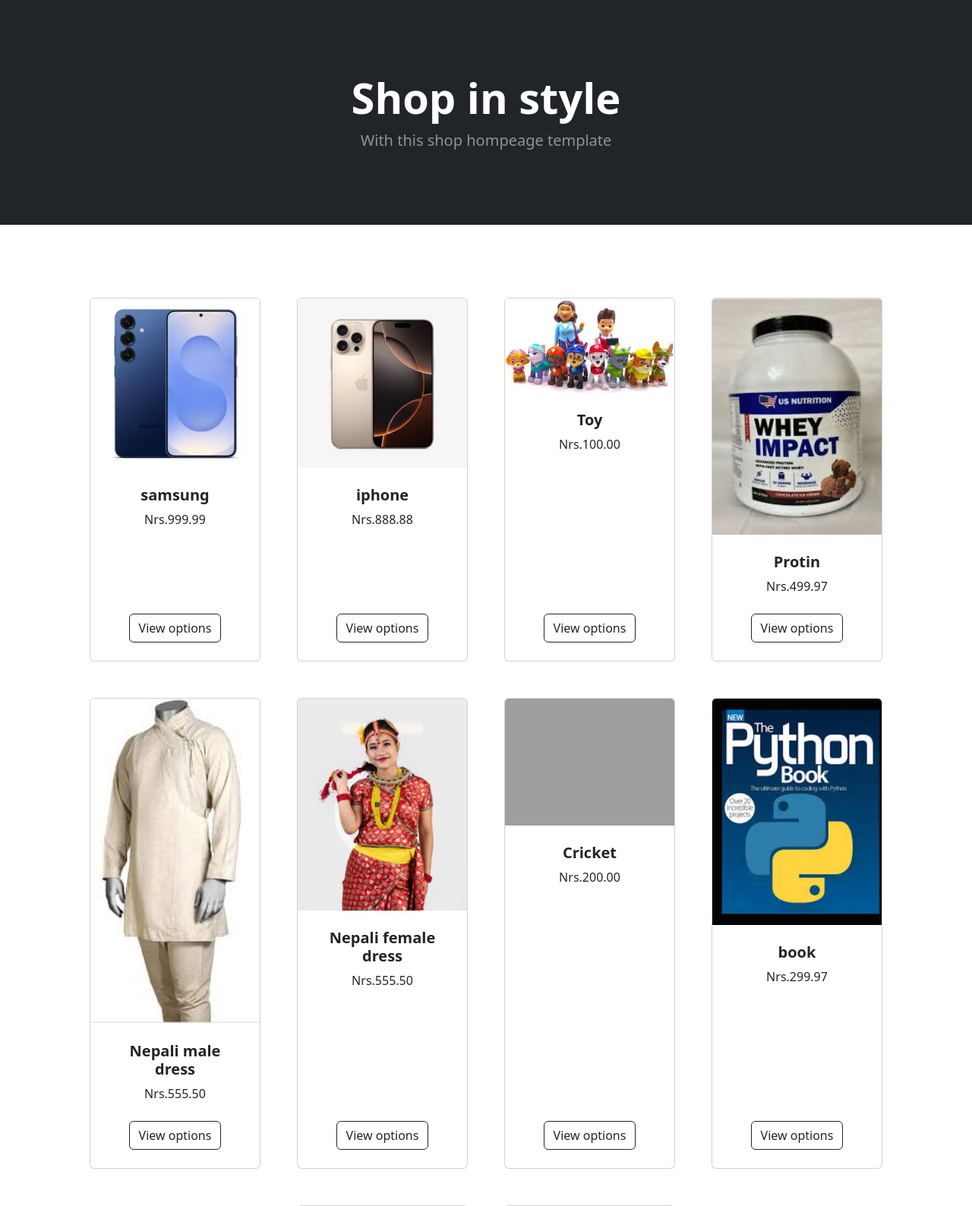
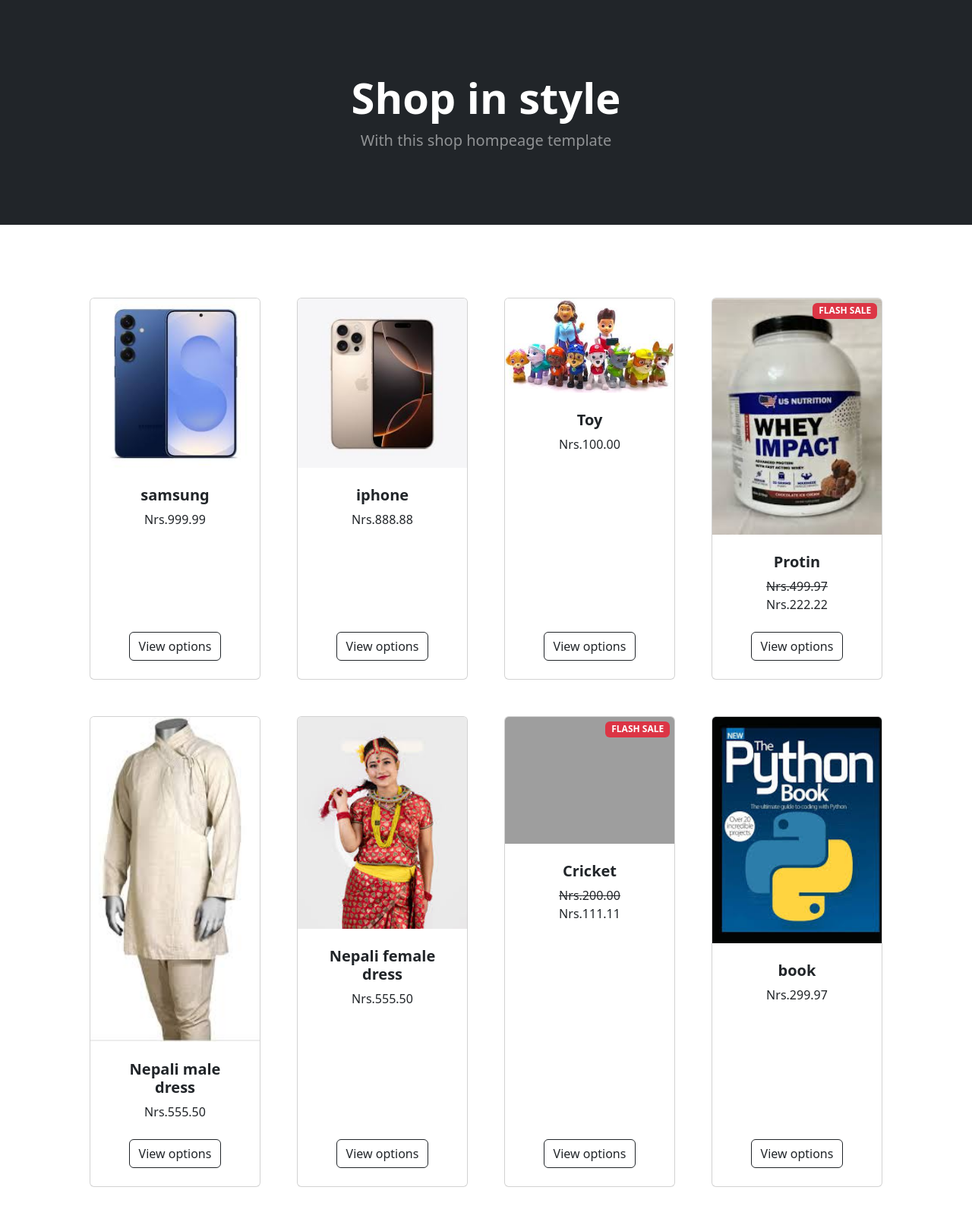
Before and after one commit to Prayush333/xyz-errr, a Django app: page / in a window 1280 px wide. Shown: the part 57-1645 px from the top of the page at 76% size. Run offline with Django 5.2, Linux system fonts and the light colour scheme; data comes from the database, SQL or seed files in the repository; both versions use the stored data as it was after the commit; some libraries are stand-ins or nearby versions; grey boxes are pictures that could not be loaded.

Commit message:
add sale and sale price

```diff
--- a/templates/home.html
+++ b/templates/home.html
@@ -60,6 +60,33 @@
 
 
                     {% for product in products %}
+                    {% if product.is_sale %}
+
+                    <div class="col mb-5">
+                        <div class="card h-100">
+                            <!--sale badge-->
+                            <div class="badge bg-danger text-white position-absolute" style="top: 0.5em; right: 0.5em;">FLASH SALE</div>
+                            <!-- Product image-->
+                            <img class="card-img-top" src="{{ product.image.url}}" alt="..." />
+                            <!-- Product details-->
+                            <div class="card-body p-4">
+                                <div class="text-center">
+                                    <!-- Product name-->
+                                    <h5 class="fw-bolder">{{ product.name }}</h5>
+                                    <!-- Product price-->
+                                   <strike>Nrs.{{ product.price }}</strike> <br/>
+                                   Nrs.{{ product.sale_price }}
+
+                                </div>
+                            </div>
+                            <!-- Product actions-->
+                            <div class="card-footer p-4 pt-0 border-top-0 bg-transparent">
+                                <div class="text-center"><a class="btn btn-outline-dark mt-auto" href="#">View options</a></div>
+                            </div>
+                        </div>
+                    </div>
+
+                    {% else %}
                     <div class="col mb-5">
                         <div class="card h-100">
                             <!-- Product image-->
@@ -80,6 +107,7 @@
                             </div>
                         </div>
                     </div>
+                    {% endif %}
                     {% endfor %}
 
                 </div>
```
Also changed, not shown: db.sqlite3.
